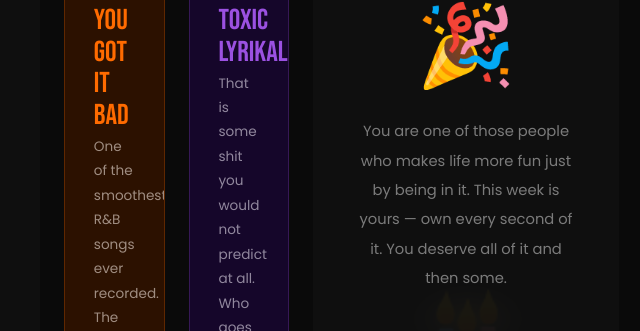
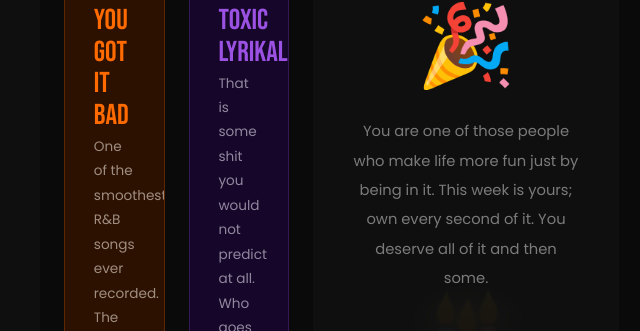
Before and after one commit to AbdullahiRoob/html.ffs, a plain HTML site: page index.html in a window 1280 px wide. Shown: the part 3185-3516 px from the top of the page, 174-814 px from the left. Drawn offline with Linux system fonts and the light colour scheme.

Commit message:
Update index.html

```diff
--- a/index.html
+++ b/index.html
@@ -649,12 +649,6 @@
 
       <div class="love-card" onclick="toggleCard(this)">
         <div class="love-front">
-
-
-
-
-
-
   </div>
 </div>
 
@@ -708,8 +702,8 @@
     <span class="c3">Faiza. 🎉</span>
   </h2>
   <p>
-    You are one of those people who makes life more fun just by being in it.
-    This week is yours — own every second of it. You deserve all of it
+    You are one of those people who make life more fun just by being in it.
+    This week is yours; own every second of it. You deserve all of it
     and then some.
   </p>
   <div class="closing-sig">— Abdullahi🖤</div>
```
